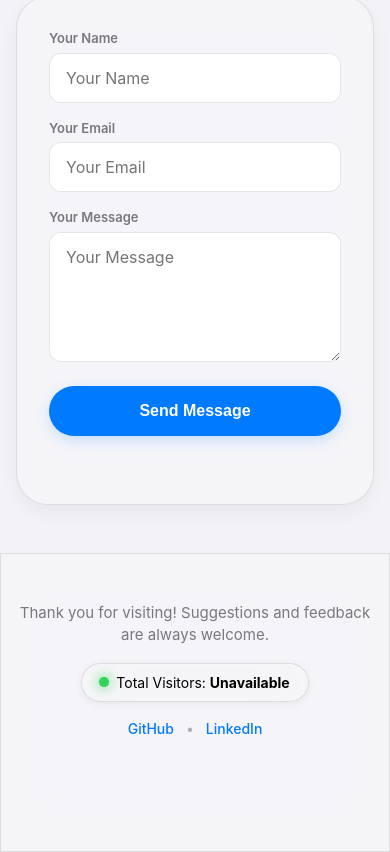
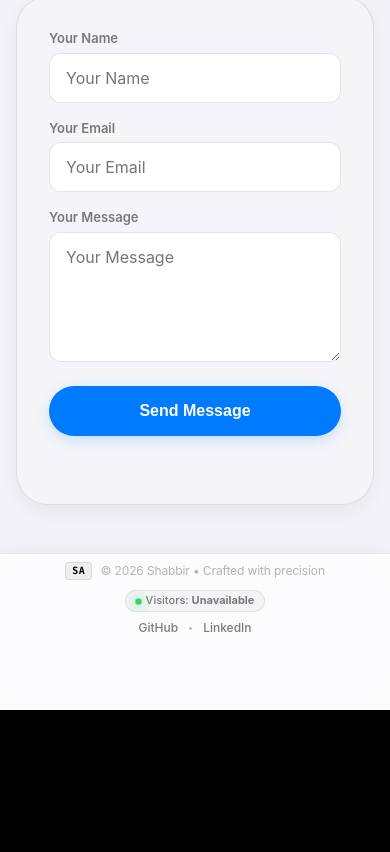
Before and after one commit to shaiiiikh-github/Portfolio, a plain HTML site: page index.html in a window 390 px wide. Shown: the part 9303-10155 px from the top of the page. After the commit the page ends 10013 px from the top, so only its background shows below. Drawn offline with Linux system fonts and the light colour scheme; no server answers.

```diff
--- a/index.html
+++ b/index.html
@@ -797,13 +797,18 @@
   </main>
 
   <!-- FOOTER -->
-  <footer class="site-footer glass">
+  <footer class="site-footer">
     <div class="footer-container">
-      <p class="footer-message">Thank you for visiting! Suggestions and feedback are always welcome.</p>
+      <div class="footer-left">
+        <span class="footer-logo">SA</span>
+        <p class="footer-copy">&copy; 2026 Shabbir &bull; Crafted with precision</p>
+      </div>
 
-      <div class="visitor-counter-pill glass" aria-label="Visitor count">
-        <span class="pulse-dot"></span>
-        <span class="visitor-text">Total Visitors: <strong id="visit-count">...</strong></span>
+      <div class="footer-center">
+        <div class="visitor-counter-pill" aria-label="Visitor count">
+          <span class="pulse-dot"></span>
+          <span class="visitor-text">Visitors: <strong id="visit-count">...</strong></span>
+        </div>
       </div>
 
       <div class="footer-socials" aria-label="Footer links">
--- a/style.css
+++ b/style.css
@@ -1599,55 +1599,129 @@ body.light-mode .gh-skeleton {
 }
 
 /* --------------------------------------------------------------------------
-   10. SITE FOOTER
+   10. SITE FOOTER (Ultra-Thin Liquid Glass Horizon)
    -------------------------------------------------------------------------- */
 .site-footer {
-  border-top: 0.5px solid var(--hairline);
-  padding: var(--space-2xl) var(--space-md) calc(var(--tab-bar-height) + var(--space-2xl));
-  text-align: center;
   position: relative;
   z-index: 10;
+  width: 100%;
+  border-top: 0.5px solid rgba(255, 255, 255, 0.1);
+  background: rgba(18, 18, 20, 0.72);
+  backdrop-filter: blur(24px) saturate(180%);
+  -webkit-backdrop-filter: blur(24px) saturate(180%);
+  box-shadow: 0 -4px 16px rgba(0, 0, 0, 0.3);
+  padding: 8px var(--space-md) calc(var(--tab-bar-height) + 8px);
+  transition: background var(--spring-duration) var(--spring-easing),
+              border-color var(--spring-duration) var(--spring-easing);
+}
+
+body.light-mode .site-footer {
+  border-top: 0.5px solid rgba(0, 0, 0, 0.08);
+  background: rgba(255, 255, 255, 0.75);
+  box-shadow: 0 -4px 16px rgba(0, 0, 0, 0.03);
 }
 
 .footer-container {
-  max-width: 600px;
+  max-width: 1120px;
   margin: 0 auto;
   display: flex;
   flex-direction: column;
   align-items: center;
-  gap: var(--space-md);
-}
-
-.footer-message {
-  font-size: 15px;
-  color: var(--label-secondary);
+  gap: 6px;
+  text-align: center;
+}
+
+.footer-left {
+  display: flex;
+  align-items: center;
+  gap: 8px;
+}
+
+.footer-logo {
+  font-family: var(--font-mono);
+  font-size: 10px;
+  font-weight: 700;
+  letter-spacing: 0.06em;
+  padding: 2px 6px;
+  border-radius: 4px;
+  background: rgba(255, 255, 255, 0.08);
+  border: 0.5px solid rgba(255, 255, 255, 0.15);
+  color: var(--label-primary);
+  line-height: 1.2;
+}
+body.light-mode .footer-logo {
+  background: rgba(0, 0, 0, 0.05);
+  border-color: rgba(0, 0, 0, 0.1);
+}
+
+.footer-copy {
+  font-size: 12px;
+  color: var(--label-tertiary);
+  margin: 0;
+  letter-spacing: -0.01em;
+  line-height: 1;
 }
 
 .visitor-counter-pill {
   display: inline-flex;
   align-items: center;
-  gap: var(--space-xs);
-  padding: 8px 18px;
+  gap: 5px;
+  padding: 3px 10px;
   border-radius: var(--radius-pill);
-  font-size: 14px;
-  color: var(--label-primary);
-  box-shadow: var(--shadow-sm);
-  transition: transform 0.2s ease;
+  font-size: 11px;
+  font-weight: 500;
+  color: var(--label-secondary);
+  background: rgba(255, 255, 255, 0.05);
+  border: 0.5px solid rgba(255, 255, 255, 0.12);
+  line-height: 1.2;
+  transition: transform 0.2s ease, border-color 0.2s ease, background 0.2s ease;
+}
+.visitor-counter-pill:hover {
+  transform: translateY(-1px);
+  border-color: rgba(255, 255, 255, 0.25);
+  background: rgba(255, 255, 255, 0.08);
+}
+body.light-mode .visitor-counter-pill {
+  background: rgba(0, 0, 0, 0.03);
+  border: 0.5px solid rgba(0, 0, 0, 0.08);
+}
+body.light-mode .visitor-counter-pill:hover {
+  border-color: rgba(0, 0, 0, 0.16);
+  background: rgba(0, 0, 0, 0.05);
+}
+
+.visitor-counter-pill .pulse-dot {
+  width: 5px;
+  height: 5px;
 }
 
 .footer-socials {
   display: flex;
   align-items: center;
-  gap: var(--space-sm);
-  font-size: 14px;
+  gap: 2px;
+  font-size: 12px;
 }
 .footer-socials a {
-  color: var(--accent);
+  color: var(--label-secondary);
   text-decoration: none;
   font-weight: 500;
+  padding: 4px 8px;
+  border-radius: var(--radius-pill);
+  transition: color 0.15s ease, background 0.15s ease;
+  display: inline-flex;
+  align-items: center;
+  line-height: 1;
+}
+.footer-socials a:hover {
+  color: var(--label-primary);
+  background: rgba(255, 255, 255, 0.06);
+}
+body.light-mode .footer-socials a:hover {
+  background: rgba(0, 0, 0, 0.04);
 }
 .footer-dot {
   color: var(--label-tertiary);
+  font-size: 9px;
 }
 
 /* --------------------------------------------------------------------------
@@ -2007,7 +2081,14 @@ body.light-mode .gh-skeleton {
     padding-bottom: var(--space-2xl);
   }
   .site-footer {
-    padding-bottom: var(--space-2xl);
+    padding: 10px var(--space-xl);
+  }
+  .footer-container {
+    flex-direction: row;
+    justify-content: space-between;
+    align-items: center;
+    text-align: left;
+    gap: var(--space-md);
   }
 
   /* Hero Layout */
```
